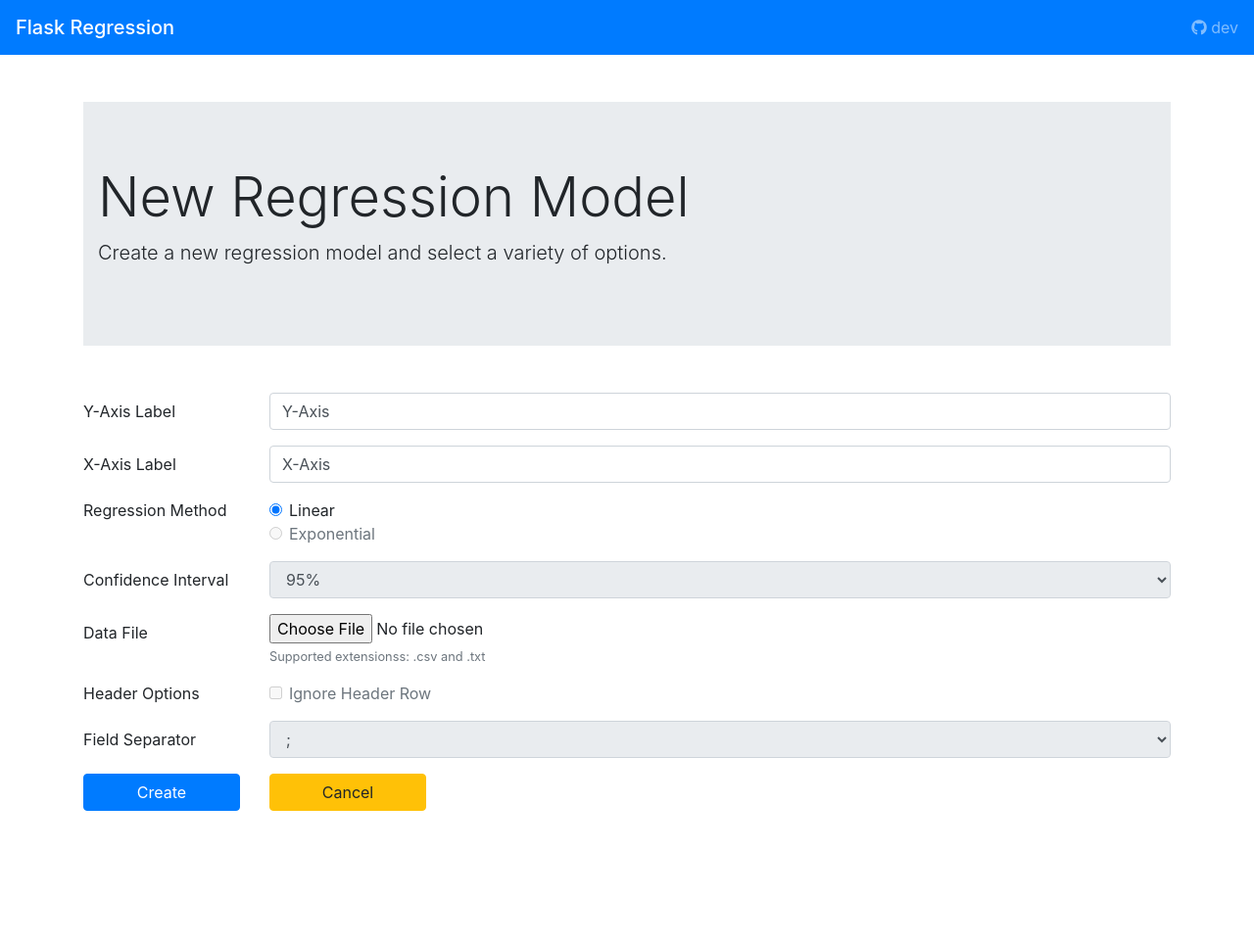
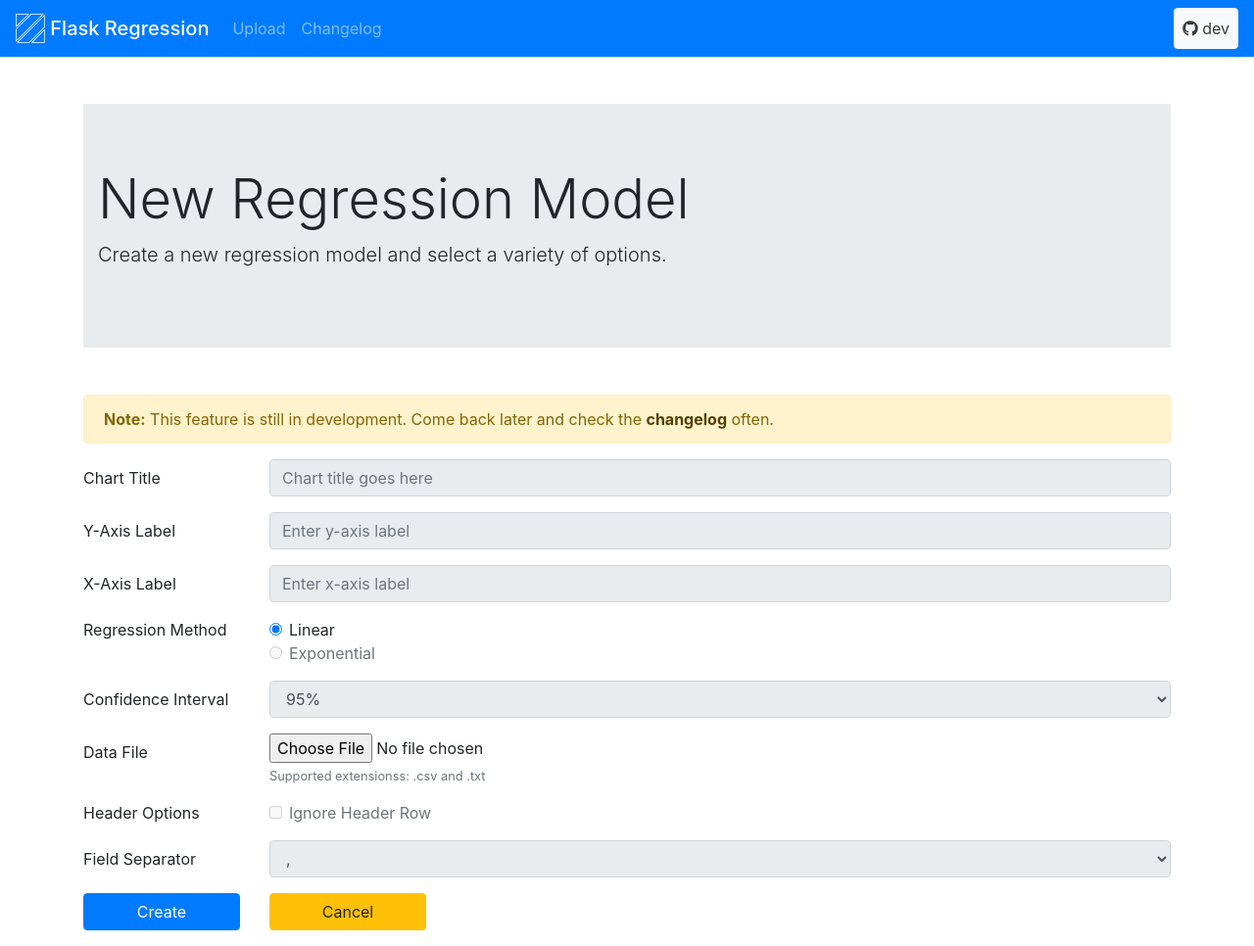
Before and after one commit to mmenschig/Flask-Regression, a Flask app: page /upload in a window 1280 px wide. Shown: the whole page at 98% size. Before the commit the page ends 828 px from the top, so only its background shows below. Run offline with Flask 2, Linux system fonts and the light colour scheme; some libraries are stand-ins or nearby versions.

Commit message:
update views

```diff
--- a/app/templates/index.html
+++ b/app/templates/index.html
@@ -5,11 +5,9 @@
 {% block content %}
 
 <div class="row offset-md-3">
-  <div class="col-md-3">
+  <div class="col-md-6">
     <a class="btn btn-primary btn-block" href="/upload"><i class="far fa-chart-bar"></i> New Regression</a>
-  </div>
-  <div class="col-md-3">
-    <a class="btn btn-outline-primary btn-block" href="/history/1"><i class="far fa-calendar-alt"></i> View History</a>
+    <a class="btn btn-outline-primary btn-block" href="/changelog"><i class="fas fa-history"></i> Changelog</a>
   </div>
 </div>
 
--- a/app/templates/layout.html
+++ b/app/templates/layout.html
@@ -12,10 +12,25 @@
 
 </head>
 <body>
-  <nav class="navbar navbar-dark bg-primary">
-    <a class="navbar-brand mb-0 h1" href="/">Flask Regression</a>
+  <nav class="navbar navbar-expand-lg navbar-dark bg-primary">
+    <a class="navbar-brand mb-0 h1" href="/">
+      <img class="d-inline-block align-top" alt="Logo" width="30" height="30" src="{{ url_for('static', filename='../static/images/logo.svg') }}">
+      Flask Regression
+    </a>
+    <div class="collapse navbar-collapse">
+      <ul class="navbar-nav mr-auto">
+        <li class="nav-item">
+          <a href="/upload" class="nav-link">Upload</a>
+        </li>
+        <li class="nav-item">
+          <a href="/changelog" class="nav-link">Changelog</a>
+        </li>
+      </ul>
+    </div>
+
     <div class="navbar-nav">
-      <a class="nav-item nav-link" href="http://www.github.com/mmenschig" target="_blank"><i class="fab fa-github"></i> dev</a>
+      <!-- <a class="nav-item nav-link" href="http://www.github.com/mmenschig" target="_blank"><i class="fab fa-github"></i> dev</a> -->
+      <a class="nav-item nav-link btn btn-light text-dark" href="http://www.github.com/mmenschig" target="_blank"><i class="fab fa-github"></i> dev</a>
     </div>
   </nav>
 
--- a/app/templates/upload.html
+++ b/app/templates/upload.html
@@ -23,17 +23,27 @@ New Model
     {% endwith %}
   </div>
 
+  <div class="alert alert-warning" role="alert">
+    <strong>Note:</strong> This feature is still in development. Come back later and check the <a class="alert-link" href="/changelog">changelog</a> often.
+  </div>
+
   <form action="" method="POST" enctype="multipart/form-data">
+    <div class="form-group row">
+      <label for="chartTitle" class="col-sm-2 col-form-label">Chart Title</label>
+      <div class="col-sm-10">
+        <input disabled type="text" class="form-control" name="chartTitle" placeholder="Chart title goes here">
+      </div>
+    </div>
     <div class="form-group row">
       <label for="yAxisLabel" class="col-sm-2 col-form-label">Y-Axis Label</label>
       <div class="col-sm-10">
-        <input type="text" class="form-control" name="yAxisLabel" value="Y-Axis">
+        <input disabled type="text" class="form-control" name="yAxisLabel" placeholder="Enter y-axis label">
       </div>
     </div>
     <div class="form-group row">
       <label for="xAxisLabel" class="col-sm-2 col-form-label">X-Axis Label</label>
       <div class="col-sm-10">
-        <input type="text" class="form-control" name="xAxisLabel" value="X-Axis">
+        <input disabled type="text" class="form-control" name="xAxisLabel" placeholder="Enter x-axis label">
       </div>
     </div>
     <fieldset class="form-group">
@@ -95,8 +105,8 @@ New Model
       <label for="fieldSeparator" class="col-sm-2 col-form-label">Field Separator</label>
       <div class="col-sm-10">
         <select disabled name="fieldSeparator" class="form-control">
+          <option selected value=",">,</option>
           <option value=";">;</option>
-          <option value=",">,</option>
           <option value="|">|</option>
           <option value="\t">tab</option>
           <option value="^">^</option>
```
Also changed, not shown: app/templates/statistics.html (+7 -0 lines).
